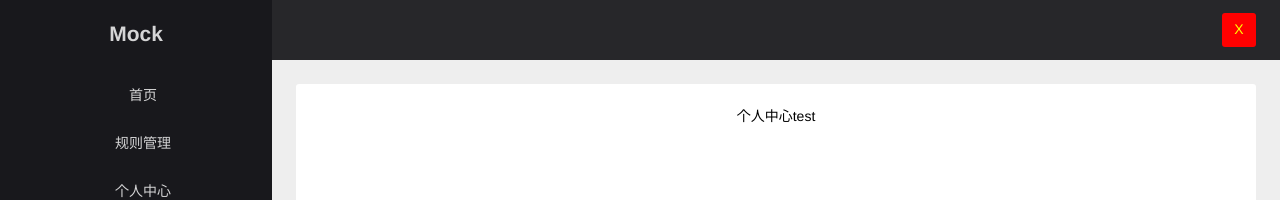
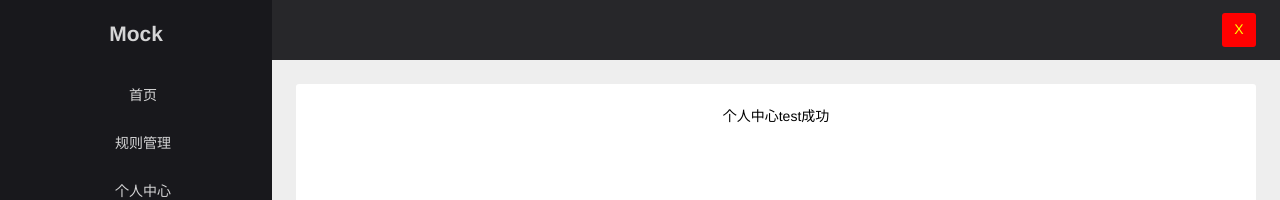
Before and after one commit to xieqi970103/mock_front, a Vue app: page /person in a window 1280 px wide. Shown: the top 200 px of the page. Built offline with nearby package versions, Linux system fonts and the light colour scheme.

Commit message:
test: 💍 推送测试

```diff
--- a/src/views/person/index.vue
+++ b/src/views/person/index.vue
@@ -2,11 +2,11 @@
  * @Description:
  * @Author: xq
  * @Date: 2022-04-10 22:29:41
- * @LastEditTime: 2022-04-11 22:50:22
+ * @LastEditTime: 2022-04-11 22:52:32
  * @LastEditors: xq
 -->
 <template>
-  <div>个人中心test</div>
+  <div>个人中心test成功</div>
 </template>
 
 <script setup lang="ts"></script>
```
